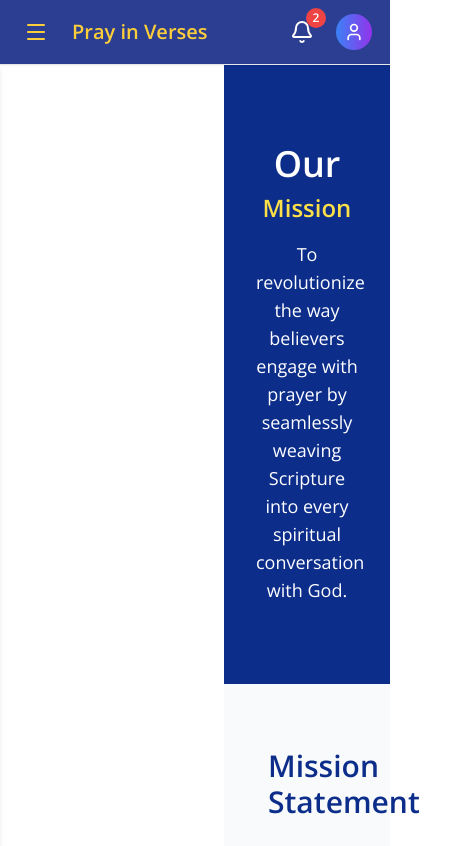
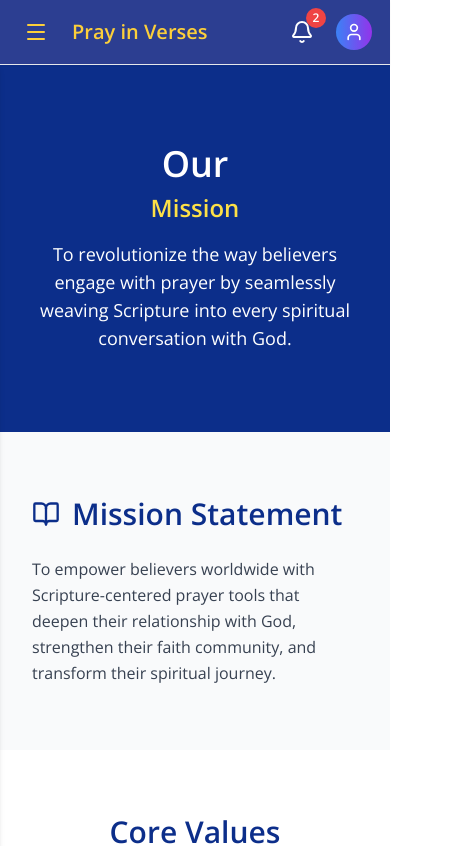
Before and after one commit to preckidtech/Pray-in-Verses, a React (Vite) app: page /mission in a window 390 px wide. Shown: the top 846 px of the page, 453 px wide, since content can reach past the window. Built offline with nearby package versions, Linux system fonts and the light colour scheme.

Commit message:
new fix on about

```diff
--- a/src/pages/Mission.jsx
+++ b/src/pages/Mission.jsx
@@ -6,7 +6,7 @@ export default function Mission() {
   const content = getDefaultMissionContent();
 
   return (
-    <div className="ml-56 pt-16 bg-gray-50 min-h-screen">
+    <div className="md:ml-56 pt-16 bg-gray-50 min-h-screen">
       {/* Hero Section */}
       <section className="bg-gradient-to-r from-[#0C2E8A] to-[#0C2E8A] text-white py-20 px-8">
         <div className="max-w-5xl mx-auto text-center">
```
